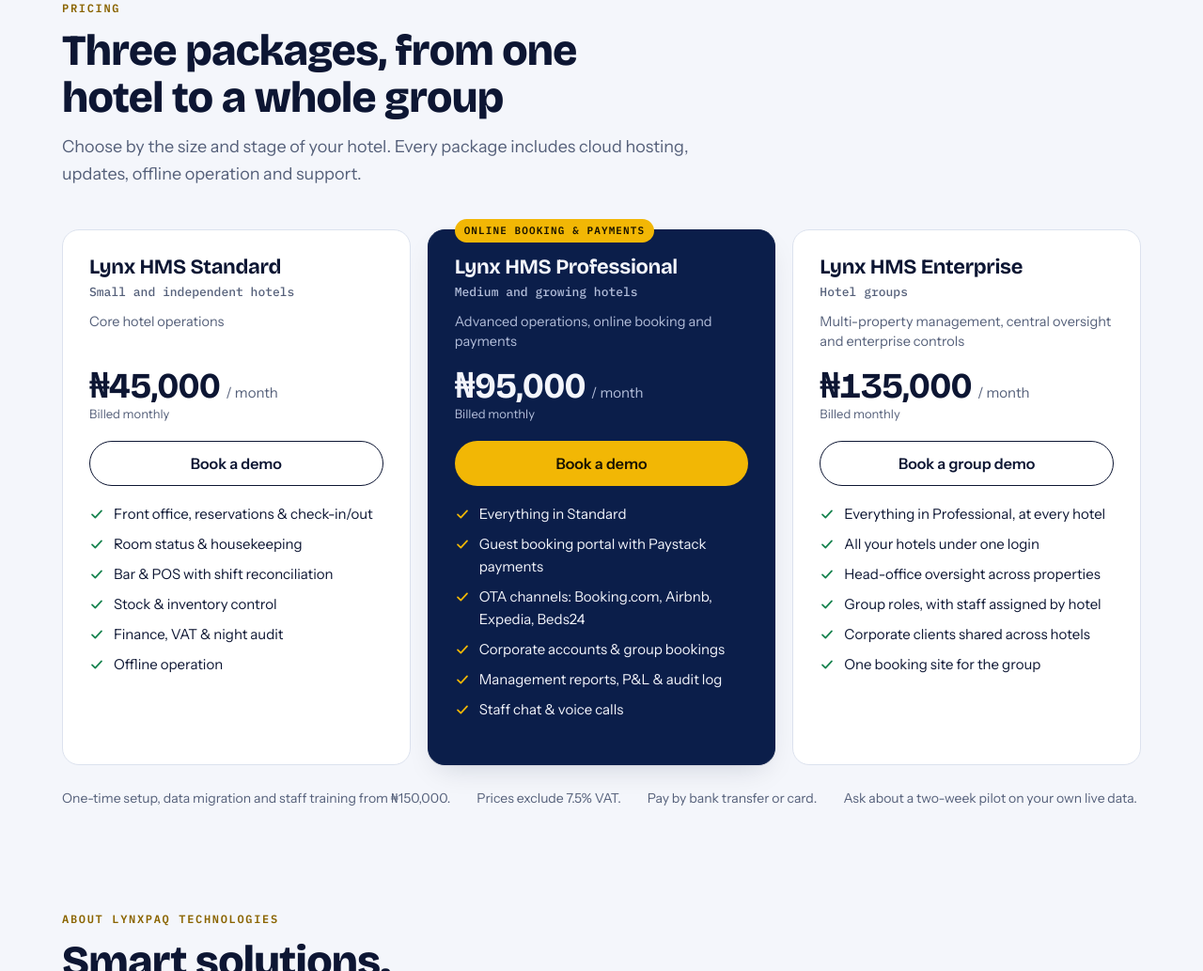
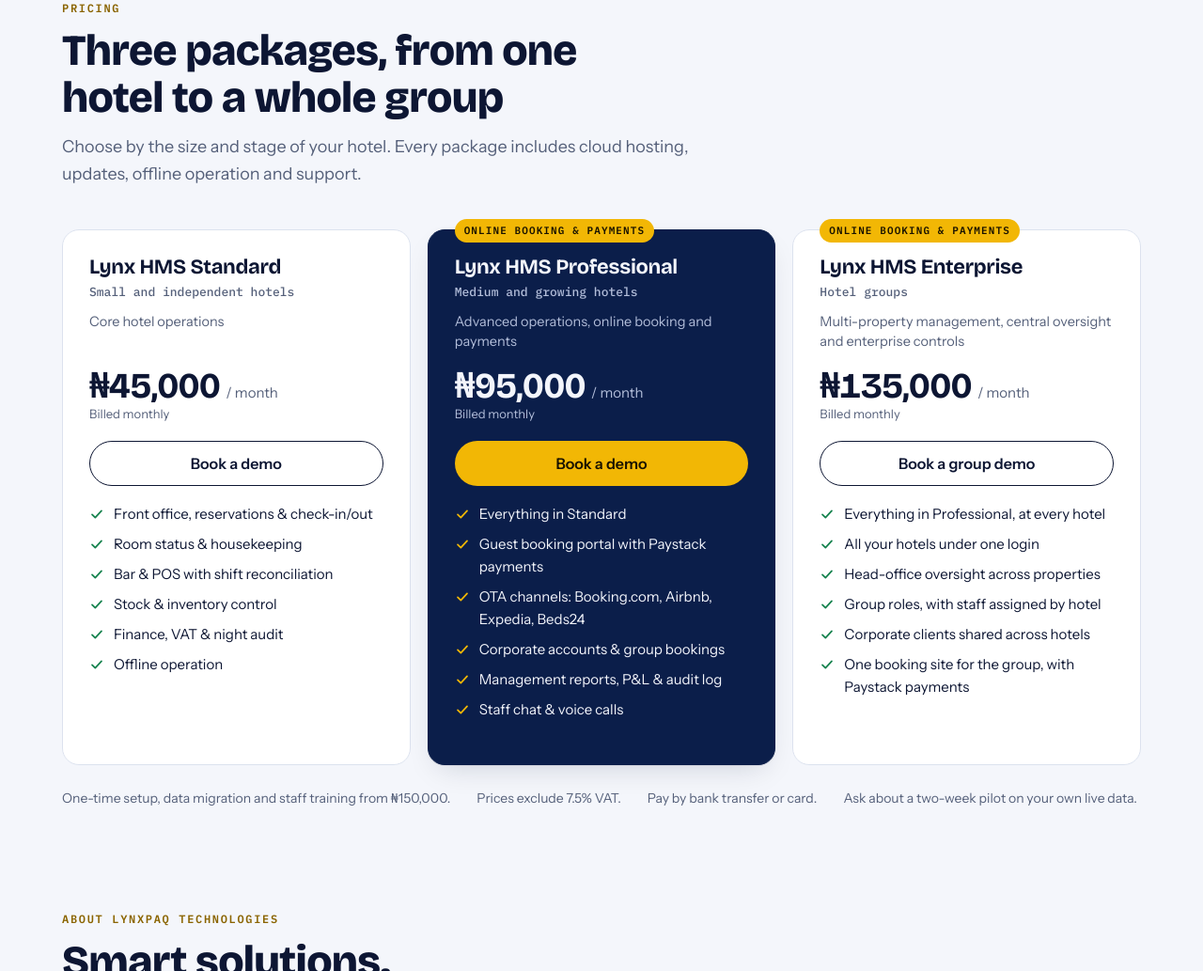
Before and after one commit to Lynxpaq/lynxpaq-website, a plain HTML site: page index.html in a window 1280 px wide. Shown: the part 7119-8152 px from the top of the page at 94% size. Drawn offline with nearby package versions, Linux system fonts and the light colour scheme.

Commit message:
Pricing: Standard, Professional and Enterprise packages
Three Lynx HMS packages (N45,000 / N95,000 / N135,000). Online booking & payments shown on both Professional and Enterprise; Enterprise covers hotel groups.

```diff
--- a/assets/site.css
+++ b/assets/site.css
@@ -414,3 +414,4 @@ footer .prods a:hover{text-decoration:underline}
 .plan .pos{margin-top:10px;font-size:14.5px;line-height:1.45;color:var(--muted);min-height:2.9em}
 .plan.best .pos{color:var(--on-navy-muted)}
 .plan h3{text-wrap:balance}
+.plan{position:relative}
--- a/index.html
+++ b/index.html
@@ -377,6 +377,7 @@
         <span></span>
       </article>
       <article class="plan">
+        <span class="badge">Online booking &amp; payments</span>
         <div><h3>Lynx HMS Enterprise</h3><span class="fit">Hotel groups</span><p class="pos">Multi-property management, central oversight and enterprise controls</p></div>
         <div><div class="price"><b>₦135,000</b><span>/ month</span></div><div class="price-sub">Billed monthly</div></div>
         <a class="btn btn-ghost" href="#demo" data-plan="Enterprise">Book a group demo</a>
@@ -386,7 +387,7 @@
           <li><svg aria-hidden="true"><use href="#i-check"/></svg>Head-office oversight across properties</li>
           <li><svg aria-hidden="true"><use href="#i-check"/></svg>Group roles, with staff assigned by hotel</li>
           <li><svg aria-hidden="true"><use href="#i-check"/></svg>Corporate clients shared across hotels</li>
-          <li><svg aria-hidden="true"><use href="#i-check"/></svg>One booking site for the group</li>
+          <li><svg aria-hidden="true"><use href="#i-check"/></svg>One booking site for the group, with Paystack payments</li>
         </ul>
         <span></span>
       </article>
```
